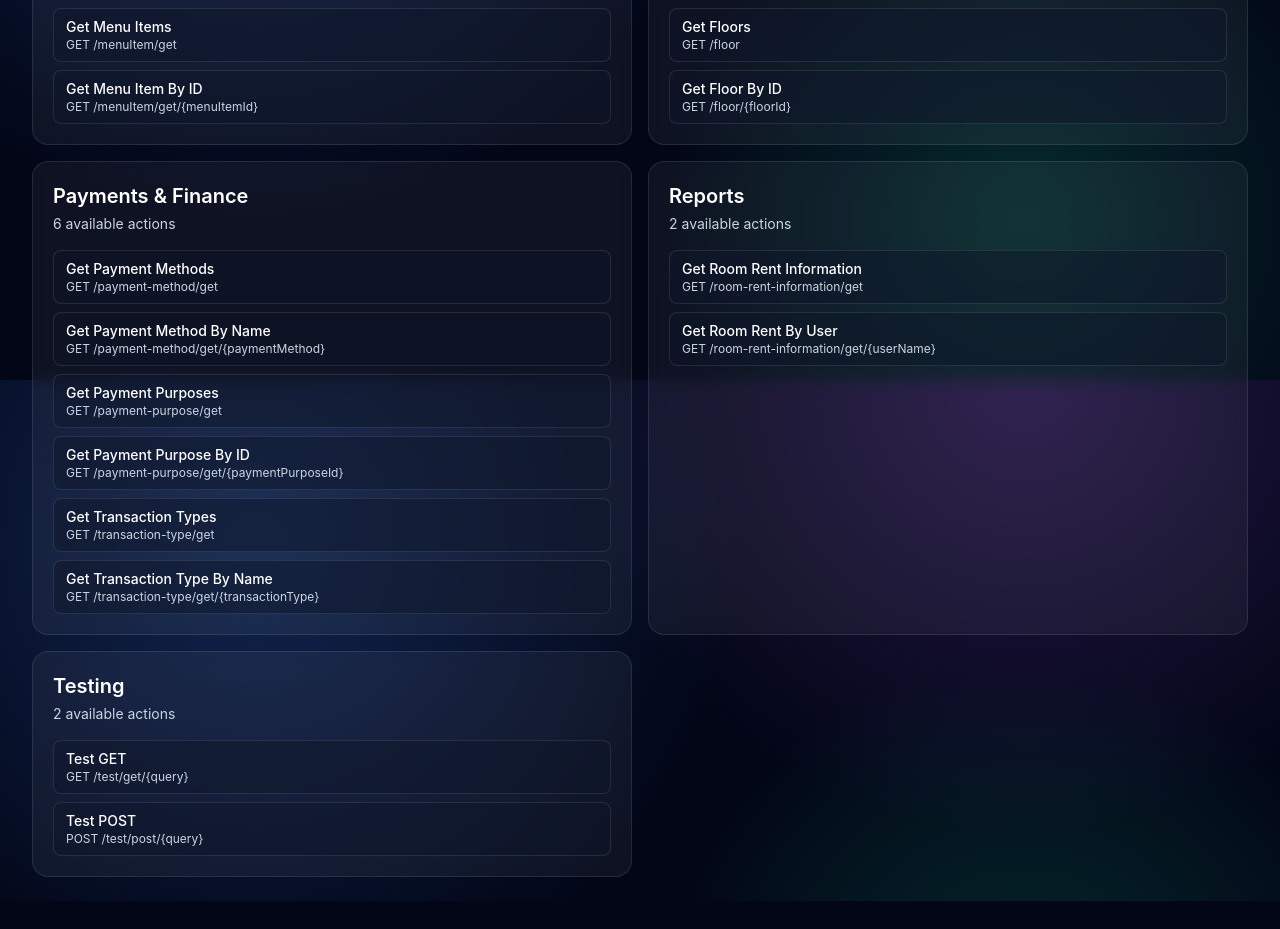
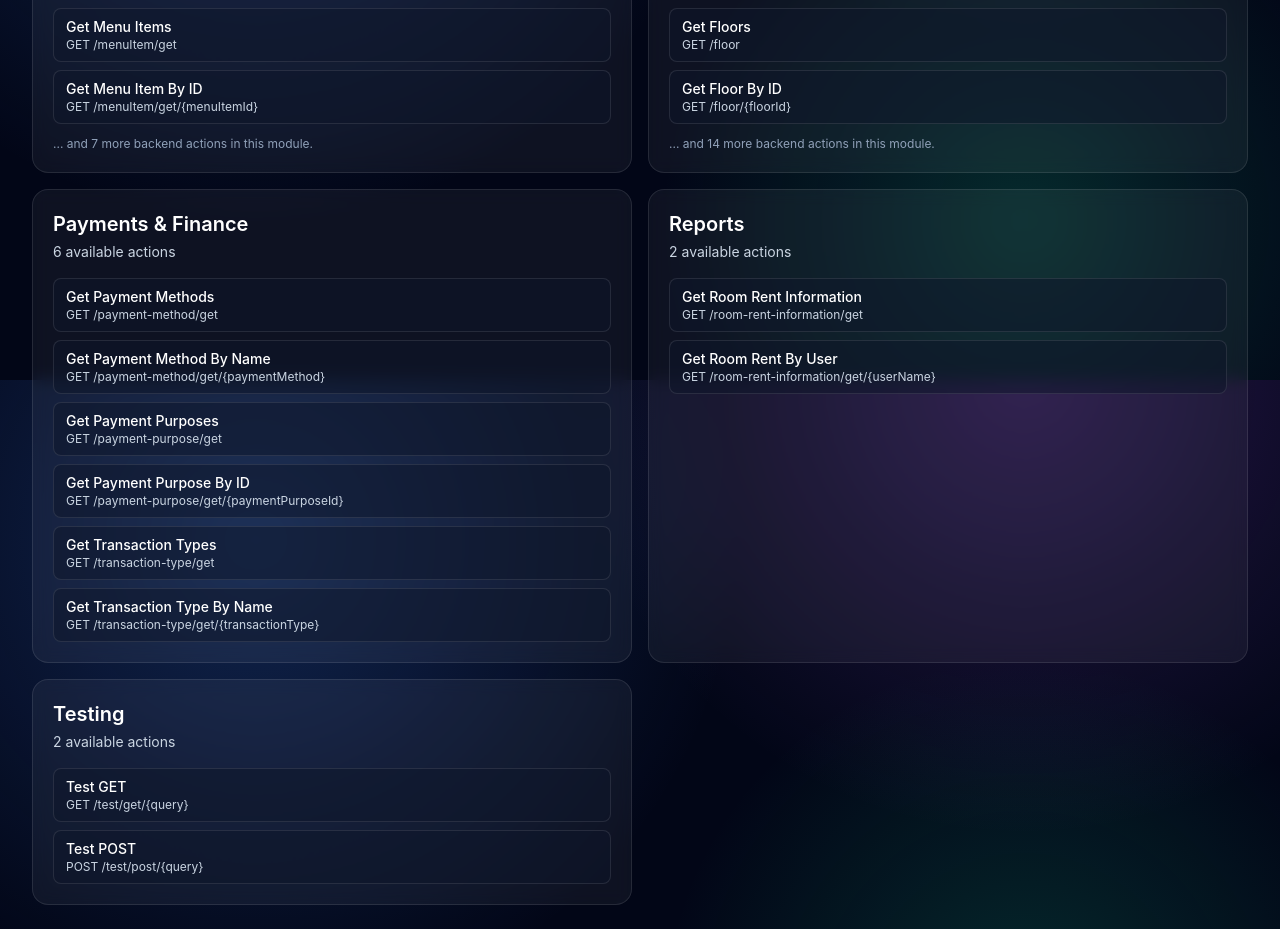
Before and after one commit to Water-Pot/Smart_Hostel, a Next.js app in the folder frontend/: page /explorer in a window 1280 px wide. Shown: the part 1220-2149 px from the top of the page. Before the commit the page ends 2121 px from the top, so only its background shows below. Built offline with nearby package versions, Linux system fonts and the light colour scheme.

Commit message:
Show hidden endpoint count in feature catalog
Agent-Logs-Url: https://github.com/Water-Pot/Smart_Hostel/sessions/e6eb3360-f66d-4ce4-957a-fb45e4ae0360

Co-authored-by: Water-Pot <187037479+Water-Pot@users.noreply.github.com>

```diff
--- a/frontend/src/app/explorer/page.tsx
+++ b/frontend/src/app/explorer/page.tsx
@@ -38,6 +38,11 @@ export default function ExplorerPage() {
                 </li>
               ))}
             </ul>
+            {endpoints.length > MAX_DISPLAYED_ENDPOINTS ? (
+              <p className="mt-3 text-xs text-slate-400">
+                ... and {endpoints.length - MAX_DISPLAYED_ENDPOINTS} more backend actions in this module.
+              </p>
+            ) : null}
           </Card>
         ))}
       </section>
```
